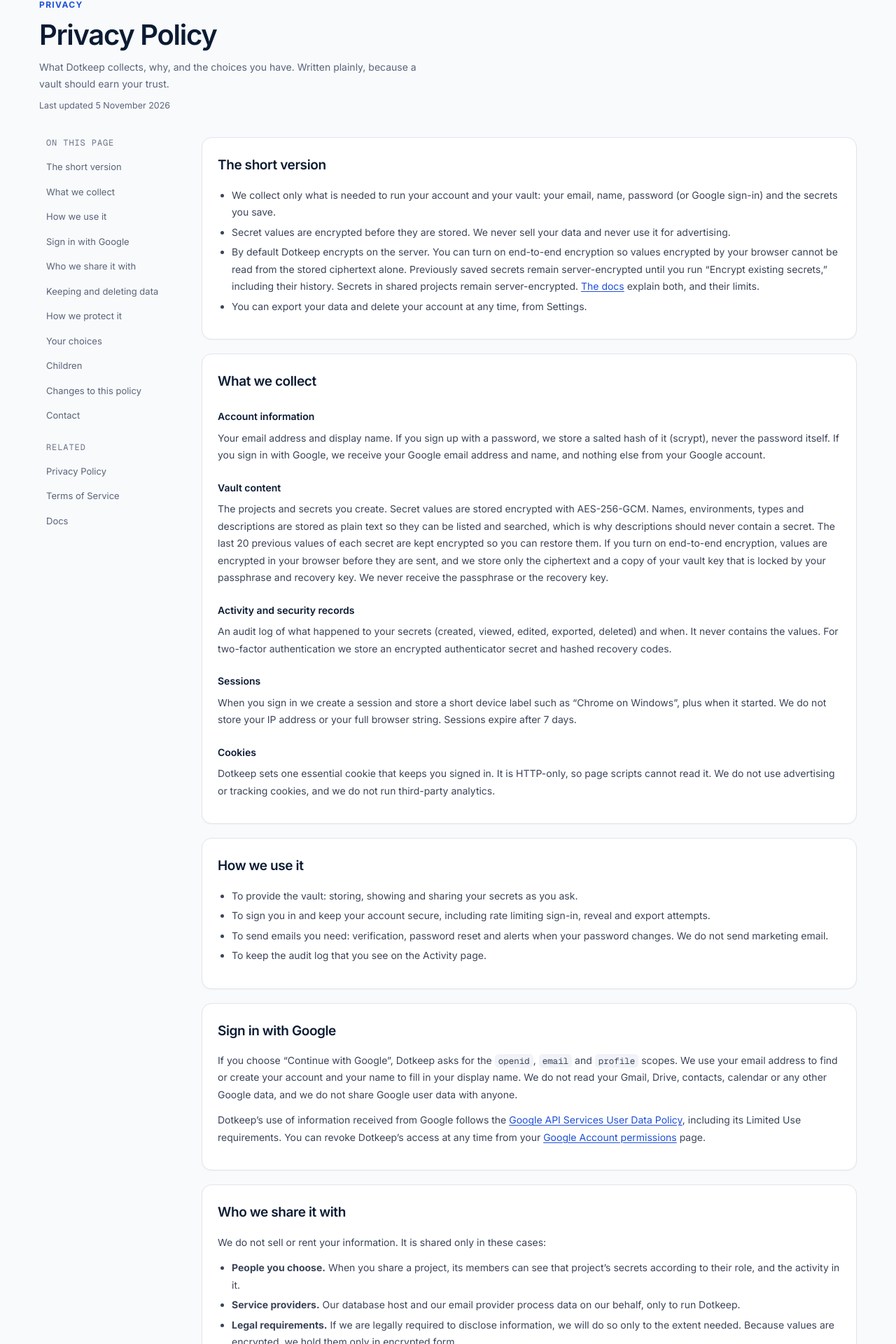
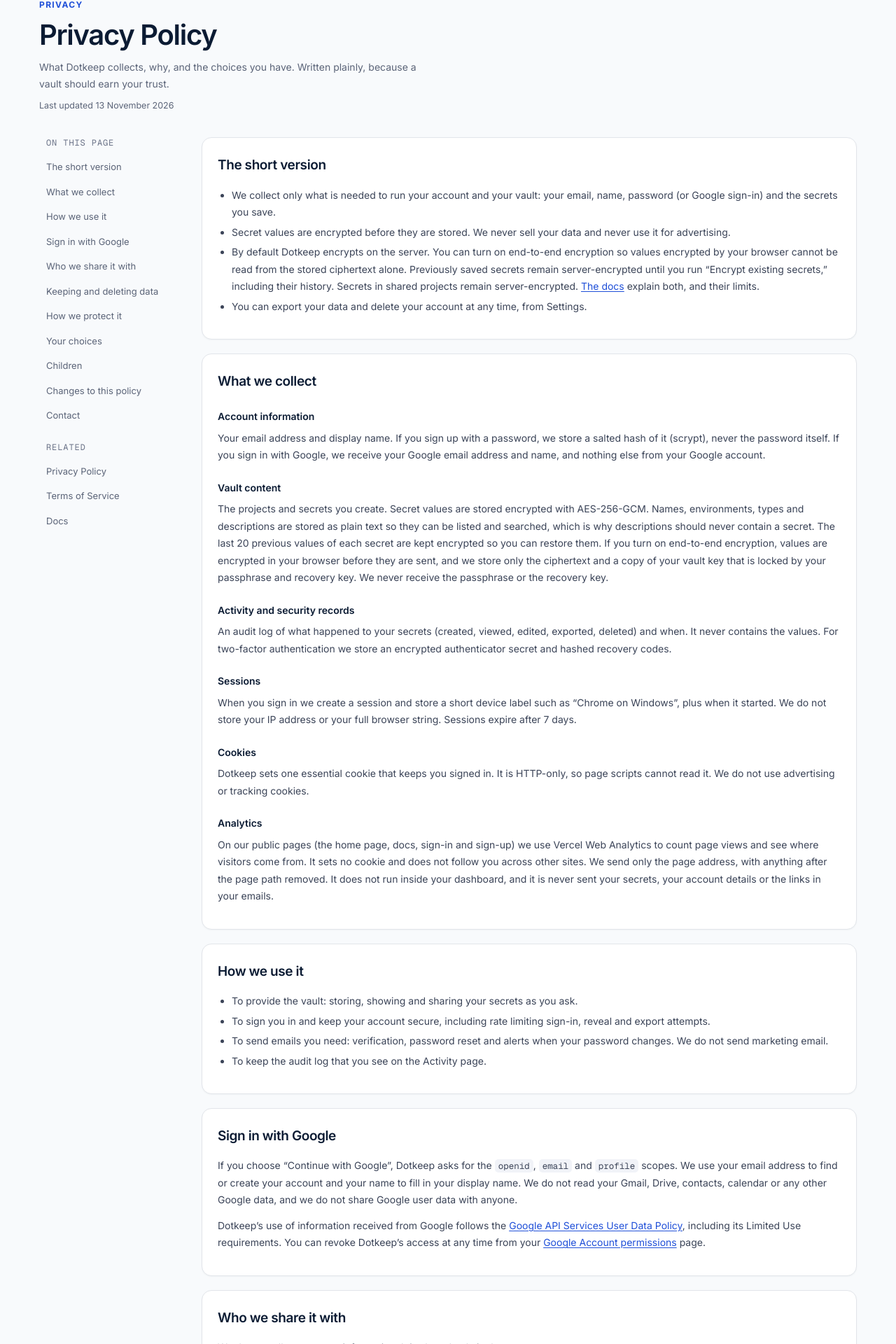
Before and after one commit to Munishwar001/dotkeep, a Next.js app: page /privacy in a window 1280 px wide. Shown: the part 134-2054 px from the top of the page at 70% size. Built offline with nearby package versions, Linux system fonts and the light colour scheme; no server answers.

Commit message:
Add Vercel Web Analytics for public pages

```diff
--- a/package.json
+++ b/package.json
@@ -16,6 +16,7 @@
   },
   "dependencies": {
     "@base-ui/react": "^1.9.0",
+    "@vercel/analytics": "^2.0.1",
     "class-variance-authority": "^0.7.1",
     "clsx": "^2.1.1",
     "lucide-react": "^1.57.0",
--- a/src/app/layout.tsx
+++ b/src/app/layout.tsx
@@ -1,5 +1,6 @@
 import type { Metadata } from "next";
 import { Geist_Mono, Inter } from "next/font/google";
+import { SiteAnalytics } from "@/modules/analytics/site-analytics";
 import "./globals.css";
 
 const inter = Inter({
@@ -24,7 +25,11 @@ export default function RootLayout({ children }: LayoutProps<"/">) {
       lang="en"
       className={`${inter.variable} ${geistMono.variable} h-full antialiased`}
     >
-      <body className="min-h-full flex flex-col">{children}</body>
+      <body className="min-h-full flex flex-col">
+        {children}
+        {/* Only the live site is counted, not localhost or the preview deploys of other branches. */}
+        {process.env.VERCEL_ENV === "production" && <SiteAnalytics />}
+      </body>
     </html>
   );
 }
--- a/src/app/privacy/page.tsx
+++ b/src/app/privacy/page.tsx
@@ -51,7 +51,13 @@ const sections: LegalSection[] = [
         <h3>Cookies</h3>
         <p>
           Dotkeep sets one essential cookie that keeps you signed in. It is HTTP-only, so page scripts cannot read it. We do not use advertising
-          or tracking cookies, and we do not run third-party analytics.
+          or tracking cookies.
+        </p>
+        <h3>Analytics</h3>
+        <p>
+          On our public pages (the home page, docs, sign-in and sign-up) we use Vercel Web Analytics to count page views and see where visitors come
+          from. It sets no cookie and does not follow you across other sites. We send only the page address, with anything after the page path removed.
+          It does not run inside your dashboard, and it is never sent your secrets, your account details or the links in your emails.
         </p>
       </>
     ),
@@ -93,7 +99,7 @@ const sections: LegalSection[] = [
         <p>We do not sell or rent your information. It is shared only in these cases:</p>
         <ul>
           <li><strong>People you choose.</strong> When you share a project, its members can see that project’s secrets according to their role, and the activity in it.</li>
-          <li><strong>Service providers.</strong> Our database host and our email provider process data on our behalf, only to run Dotkeep.</li>
+          <li><strong>Service providers.</strong> Our hosting and analytics provider (Vercel), our database host and our email provider process data on our behalf, only to run Dotkeep.</li>
           <li><strong>Legal requirements.</strong> If we are legally required to disclose information, we will do so only to the extent needed. Because values are encrypted, we hold them only in encrypted form.</li>
         </ul>
       </>
--- /dev/null
+++ b/src/modules/analytics/site-analytics.tsx
@@ -0,0 +1,21 @@
+"use client";
+
+import { Analytics, type BeforeSendEvent } from "@vercel/analytics/next";
+
+// Only these public pages are counted. Anything else (the dashboard, reset and verify links that carry a token, API routes) is
+// dropped before it leaves the browser, so a new page is not tracked unless it is added here on purpose.
+const PUBLIC_PATHS = new Set(["/", "/docs", "/privacy", "/terms", "/login", "/signup", "/forgot-password"]);
+
+function beforeSend(event: BeforeSendEvent): BeforeSendEvent | null {
+  const url = new URL(event.url);
+  const path = url.pathname.length > 1 ? url.pathname.replace(/\/+$/, "") : url.pathname;
+  if (!PUBLIC_PATHS.has(path)) return null;
+  url.search = ""; // never send a query string
+  url.hash = "";
+  return { ...event, url: url.toString() };
+}
+
+/** Anonymous page views for the public pages, from Vercel Web Analytics. It sets no cookie. */
+export function SiteAnalytics() {
+  return <Analytics beforeSend={beforeSend} />;
+}
--- a/src/modules/legal/legal-page.tsx
+++ b/src/modules/legal/legal-page.tsx
@@ -8,7 +8,7 @@ import "@/app/docs/docs.css";
 /** Where privacy and legal questions go. Change it here and both pages follow. */
 export const CONTACT_EMAIL = "legal@dotkeep.com";
 
-export const LAST_UPDATED = "5 November 2026";
+export const LAST_UPDATED = "13 November 2026";
 
 export type LegalSection = { id: string; title: string; body: React.ReactNode };
 
```
Also changed, not shown: 1 other file (tests, documents, lock files or other folders).
